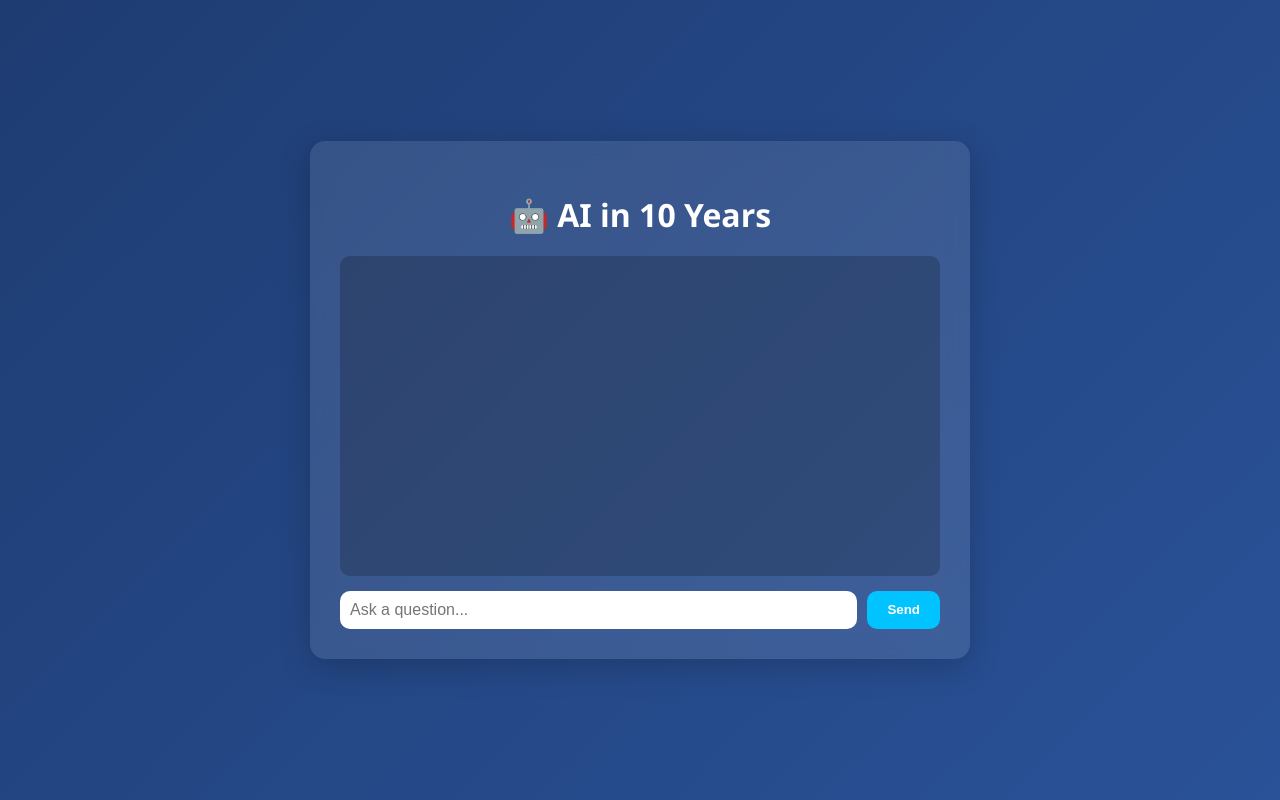
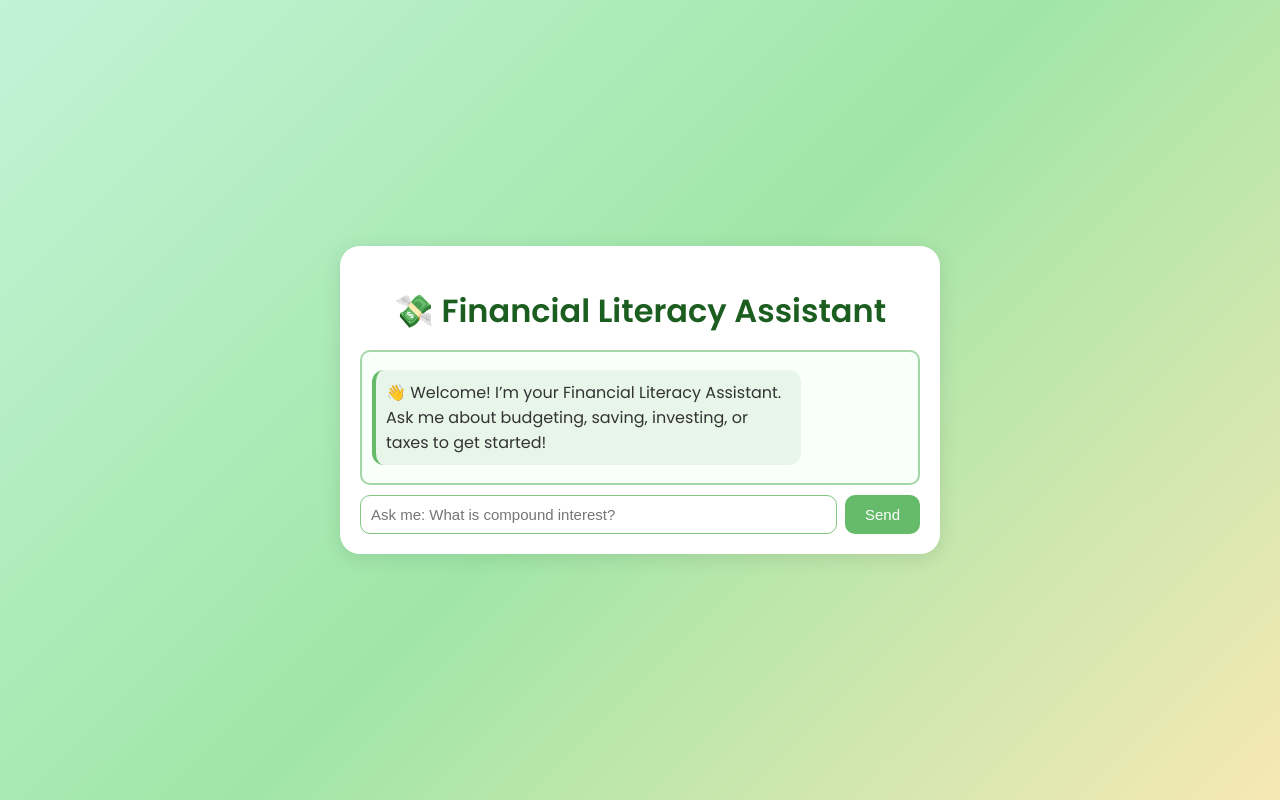
Before and after one commit to Aayushiba/ALA_3_AI_GMIU, a Flask app: page / in a window 1280 px wide. Run offline with Flask 3, Linux system fonts and the light colour scheme.

Commit message:
Update index.html

```diff
--- a/templates/index.html
+++ b/templates/index.html
@@ -1,65 +1,168 @@
 <!DOCTYPE html>
 <html lang="en">
 <head>
-  <meta charset="UTF-8" />
-  <meta name="viewport" content="width=device-width, initial-scale=1" />
-  <title>Future of AI Chatbot</title>
-  <link rel="stylesheet" href="{{ url_for('static', filename='style.css') }}" />
+  <meta charset="UTF-8">
+  <meta name="viewport" content="width=device-width, initial-scale=1.0">
+  <title>💸 Financial Literacy Chatbot</title>
+  <link href="https://fonts.googleapis.com/css2?family=Poppins:wght@400;600&display=swap" rel="stylesheet">
+  <style>
+    * { box-sizing: border-box; }
+    body {
+      font-family: 'Poppins', sans-serif;
+      margin: 0;
+      background: linear-gradient(135deg, #c3f3d7, #a0e6a7, #f7e8b5);
+      display: flex;
+      justify-content: center;
+      align-items: center;
+      min-height: 100vh;
+      color: #333;
+    }
+
+    .chat-container {
+      background: #fff;
+      width: 95%;
+      max-width: 600px;
+      border-radius: 20px;
+      box-shadow: 0 4px 20px rgba(0,0,0,0.1);
+      display: flex;
+      flex-direction: column;
+      padding: 20px;
+    }
+
+    h1 {
+      text-align: center;
+      color: #1b5e20;
+      font-weight: 600;
+      margin-bottom: 15px;
+    }
+
+    #chatbox {
+      flex: 1;
+      overflow-y: auto;
+      border: 2px solid #a5d6a7;
+      border-radius: 10px;
+      padding: 10px;
+      margin-bottom: 10px;
+      background: #f9fff9;
+    }
+
+    .message {
+      margin: 8px 0;
+      padding: 10px;
+      border-radius: 12px;
+      max-width: 80%;
+      word-wrap: break-word;
+    }
+
+    .user {
+      background: #81c784;
+      align-self: flex-end;
+      color: #fff;
+    }
+
+    .bot {
+      background: #e8f5e9;
+      border-left: 4px solid #66bb6a;
+      align-self: flex-start;
+      color: #333;
+    }
+
+    .input-area {
+      display: flex;
+      flex-wrap: wrap;
+      gap: 8px;
+    }
+
+    input {
+      flex: 1;
+      padding: 10px;
+      border-radius: 10px;
+      border: 1px solid #81c784;
+      outline: none;
+      font-size: 15px;
+    }
+
+    button {
+      background: #66bb6a;
+      border: none;
+      color: white;
+      border-radius: 10px;
+      padding: 10px 20px;
+      font-size: 15px;
+      cursor: pointer;
+      transition: background 0.2s;
+    }
+
+    button:hover {
+      background: #388e3c;
+    }
+
+    @media (max-width: 600px) {
+      h1 { font-size: 22px; }
+      .chat-container { padding: 15px; }
+      button { padding: 8px 15px; }
+    }
+  </style>
 </head>
 <body>
-  <div class="container">
-    <div class="chat-window">
-      <h1>🤖 AI in 10 Years</h1>
-      <div id="chat-log"></div>
-      <form onsubmit="sendMessage(event)">
-        <input type="text" id="question" placeholder="Ask a question..." required autocomplete="off">
-        <button type="submit">Send</button>
-      </form>
+  <div class="chat-container">
+    <h1>💸 Financial Literacy Assistant</h1>
+    <div id="chatbox"></div>
+    <div class="input-area">
+      <input type="text" id="userInput" placeholder="Ask me: What is compound interest?">
+      <button onclick="sendMessage()">Send</button>
     </div>
   </div>
 
   <script>
-    const placeholders = [
-      "What is the future of AI in healthcare?",
-      "Will AI take over jobs?",
-      "Can AI replace doctors?",
-      "What is AGI?",
-      "How will AI impact education?",
-      "What’s the risk of AI weaponization?",
-      "Will AI be regulated in the future?"
+    const examples = [
+      "What is financial literacy?",
+      "How do I start saving money?",
+      "What is compound interest?",
+      "Explain SIP in mutual funds",
+      "How to improve my credit score?"
     ];
 
-    let current = 0;
-    const input = document.getElementById("question");
+    let exIndex = 0;
+    setInterval(() => {
+      document.getElementById("userInput").placeholder = "Ask me: " + examples[exIndex];
+      exIndex = (exIndex + 1) % examples.length;
+    }, 3000);
 
-    function rotatePlaceholder() {
-      input.placeholder = placeholders[current];
-      current = (current + 1) % placeholders.length;
+    async function sendMessage() {
+      const input = document.getElementById("userInput");
+      const chatbox = document.getElementById("chatbox");
+
+      if (!input.value.trim()) return;
+
+      let userMsg = document.createElement("div");
+      userMsg.className = "message user";
+      userMsg.innerText = input.value;
+      chatbox.appendChild(userMsg);
+
+      let response = await fetch("/ask", {
+        method: "POST",
+        headers: { "Content-Type": "application/json" },
+        body: JSON.stringify({ question: input.value })
+      });
+
+      let data = await response.json();
+      let botMsg = document.createElement("div");
+      botMsg.className = "message bot";
+      botMsg.innerText = data.answer;
+      chatbox.appendChild(botMsg);
+
+      chatbox.scrollTop = chatbox.scrollHeight;
+      input.value = "";
     }
 
-    setInterval(rotatePlaceholder, 4000);
-
-    async function sendMessage(e) {
-      e.preventDefault();
-      const question = input.value.trim();
-      const chatLog = document.getElementById("chat-log");
-
-      if (!question) return;
-
-      chatLog.innerHTML += `<div class="user-msg"><strong>You:</strong> ${question}</div>`;
-
-      const response = await fetch("/ask", {
-        method: "POST",
-        headers: { "Content-Type": "application/x-www-form-urlencoded" },
-        body: "question=" + encodeURIComponent(question)
-      });
-
-      const data = await response.json();
-      chatLog.innerHTML += `<div class="bot-msg"><strong>Bot:</strong> ${data.answer}</div>`;
-      input.value = "";
-      input.placeholder = placeholders[current];
-      chatLog.scrollTop = chatLog.scrollHeight;
-    }
+    window.onload = () => {
+      const chatbox = document.getElementById("chatbox");
+      let welcome = document.createElement("div");
+      welcome.className = "message bot";
+      welcome.innerText = "👋 Welcome! I’m your Financial Literacy Assistant. Ask me about budgeting, saving, investing, or taxes to get started!";
+      chatbox.appendChild(welcome);
+    };
   </script>
 </body>
 </html>
```
